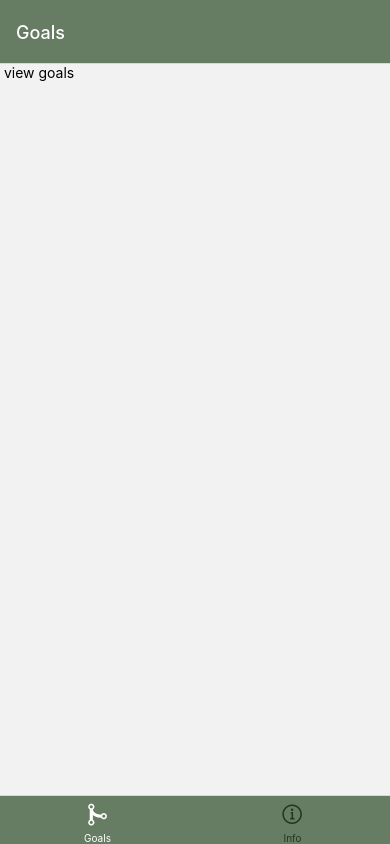
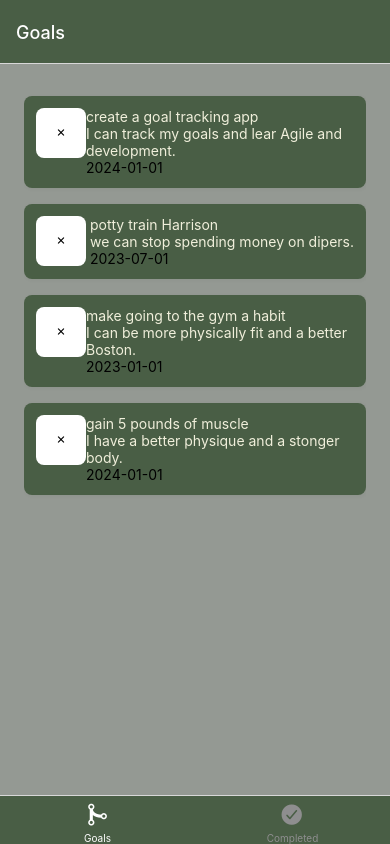
Before and after one commit to BostonBijold/AIM, a React Native app: screen /Goals in a window 390 px wide. Built offline with nearby package versions, Linux system fonts and the light colour scheme.

Commit message:
Dummy data and  components added

```diff
--- a/App.js
+++ b/App.js
@@ -11,6 +11,7 @@ import ManageGoal from "./screens/ManageGoal";
 import ViewGoals from "./screens/ViewGoals";
 import ManageTask from "./screens/ManageTask";
 import Information from "./screens/Information";
+import CompletedGoals from './screens/CompletedGoals';
 
 import { GlobalStyles } from "./constants/colors";
 
@@ -32,11 +33,11 @@ function AgileLifeDevelopmentOverview() {
         tabBarIcon: ({color, size}) => <Ionicons name='git-merge' size={size} color={color} />
       }}
       />
-      <BottomTabs.Screen name="Information" component={Information}
+      <BottomTabs.Screen name="Completed goals" component={CompletedGoals}
             options={{
-              titile: 'Info',
-              tabBarLabel: 'Info',
-              tabBarIcon: ({color, size}) => <Ionicons name='information-circle-outline' size={size} color={color} />
+              titile: 'Completed',
+              tabBarLabel: 'Completed',
+              tabBarIcon: ({color, size}) => <Ionicons name='checkmark-circle' size={size} color={color} />
             }}
       />
     </BottomTabs.Navigator>
--- /dev/null
+++ b/components/GoalItem.js
@@ -0,0 +1,85 @@
+import { Pressable, StyleSheet, Text, View } from "react-native";
+import { GlobalStyles } from "../constants/colors";
+import { getFormatedDate } from "../util/date";
+import { Ionicons } from '@expo/vector-icons';
+
+
+function IconDisplay(isCompleted) {
+    let icon = '';
+    if (isCompleted === true) {
+        icon = 'checkbox'
+    } else {
+        icon = 'close'
+    }
+    return <Ionicons name={icon} />;
+    // let icon = ''
+    // if (isComplete === true) {
+    //     icon = 'checkmark'
+    // } else {
+    //     icon = 'checkmark'
+    // }
+    // below are attemts at inline icon changes.
+    //           <Ionicons name={iconDisplay(isCompleted)} />
+    //          {isCompleted ? <Ionicons name={'checkbox'} /> : <Ionicons name={'close'} /> }
+
+
+    //build a external function? why? it should work on the same page without a different file..
+    //Build a component!
+
+}
+
+
+function GoalItem({ isCompleted, willDescription, whyDescription, deadline }) {
+  return (
+    <Pressable>
+      <View style={styles.goalContainer}>
+        <View style={styles.completeContainer}>
+            <IconDisplay isCompleted={isCompleted} />
+            <View>
+          </View>
+        </View>
+        <View >
+          <Text style={[styles.textBase, styles.descriptionContainer]}>{willDescription}</Text>
+          <Text style={[styles.textBase, styles.descriptionContainer]}>{whyDescription}</Text>
+          <Text>{getFormatedDate(deadline)}</Text>
+        </View>
+      </View>
+    </Pressable>
+  );
+}
+
+export default GoalItem;
+
+const styles = StyleSheet.create({
+  goalContainer: {
+    padding: 12,
+    marginVertical: 8,
+    backgroundColor: GlobalStyles.colors.layer1,
+    flexDirection: "row",
+    justifyContent: "space-between",
+    borderRadius: 8,
+    shadowColor: GlobalStyles.colors.dark1,
+    shadowRadius: 4,
+    shadowOffset: {width: 1, height: 1},
+    shadowOpacity: .05
+  },
+  textBase: {
+    color: GlobalStyles.colors.text1,
+  },
+  completeContainer: {
+    paddingHorizontal: 12,
+    paddingVertical: 4,
+    backgroundColor: '#fff',
+    justifyContent: 'center',
+    alignItems: 'center',
+    borderRadius: 8,
+    height: 50,
+    width: 50
+
+  },
+  descriptionContainer: {
+    minWidth: 100,
+    maxWidth: 275,
+    textAlign: 'left'
+  }
+});
--- /dev/null
+++ b/components/GoalsOutput.js
@@ -0,0 +1,61 @@
+import { StyleSheet, Text, View } from "react-native";
+import { GlobalStyles } from "../constants/colors";
+import GoalList from "../storage/GoalLIst";
+
+const DUMMY_GOALS = [
+    {
+        id: 'g1',
+         //title: 'goal',
+         willDescription: 'create a goal tracking app',
+         whyDescription: 'I can track my goals and lear Agile and development.',
+         deadline: new Date ('2024-01-01'),
+         isComplete: false,
+         createdAt: new Date ('2023-01-07')
+    },
+    {
+        id: 'g2',
+         //title: 'goal',
+         willDescription: 'potty train Harrison',
+         whyDescription: 'we can stop spending money on dipers.',
+         deadline: new Date ('2023-07-01'),
+         isComplete: false,
+         createdAt: new Date ('2023-01-07')
+    },
+    {
+        id: 'g3',
+         //title: 'goal',
+         willDescription: 'make going to the gym a habit',
+         whyDescription: 'I can be more physically fit and a better Boston.',
+         deadline: new Date ('2023-01-01'),
+         isComplete: true,
+         createdAt: new Date ('2022-01-01')
+    },
+    {
+        id: 'g4',
+         //title: 'goal',
+         willDescription: 'gain 5 pounds of muscle',
+         whyDescription: 'I have a better physique and a stonger body.',
+         deadline: new Date ('2024-01-01'),
+         isComplete: false,
+         createdAt: new Date ('2023-01-07')
+    }
+]
+
+function GoalsOutput() {
+    return(
+        <View style={styles.container}>
+            <GoalList goals={DUMMY_GOALS}/>
+        </View>
+
+    );
+}
+
+export default GoalsOutput;
+
+const styles = StyleSheet.create ({
+    container: {
+        flex: 1,
+        padding: 24,
+        backgroundColor: GlobalStyles.colors.background
+    }
+})
--- a/constants/colors.js
+++ b/constants/colors.js
@@ -1,10 +1,10 @@
 export const GlobalStyles = {
     colors: {
         background: '#949993',
-        layer1: '#677D63',
-        layer2: '#495E45',
-        layer3: '#2C4129',
-        layer4: '#233720',
+        layer1light: '#677D63',
+        layer1: '#495E45',
+        layer2: '#2C4129',
+        layer3: '#233720',
 
         dark1: '#12250F',
         dark2: '#031A00',
--- /dev/null
+++ b/screens/CompletedGoals.js
@@ -0,0 +1,8 @@
+import { StyleSheet, Text, View } from 'react-native';
+
+
+function CompletedGoals() {
+   return  <Text>CompletedGoals </Text>
+};
+
+export default CompletedGoals;
--- a/screens/ViewGoals.js
+++ b/screens/ViewGoals.js
@@ -1,8 +1,11 @@
 import { Text } from "react-native";
+import GoalsOutput from "../components/GoalsOutput";
+
 
 
 function ViewGoals() {
-    return (<Text> view goals </Text>
+    return (
+    <GoalsOutput />
 )};
 
 export default ViewGoals;
--- /dev/null
+++ b/storage/GoalLIst.js
@@ -0,0 +1,22 @@
+import { FlatList, StyleSheet, Text, View } from "react-native";
+import GoalItem from "../components/GoalItem";
+
+function renderGoalItem(itemData) {
+  return (
+    <GoalItem {...itemData.item} />
+  );
+}
+
+function GoalList({ goals }) {
+  return <FlatList data={goals} renderItem={renderGoalItem} keyExtractor ={(item) => item.id} />;
+}
+
+export default GoalList;
+
+const styles = StyleSheet.create({
+    container: {
+        borderWidth: 2,
+        padding: 2,
+
+    }
+});
--- /dev/null
+++ b/util/date.js
@@ -0,0 +1,7 @@
+export function getFormatedDate(date) {
+    return date.toISOString().slice(0,10);
+}
+
+export function getDateMinusDays(date, days) {
+    return new Date(date.getFullYear(), date.getMonth(), date.getDate() - days);
+}
```
